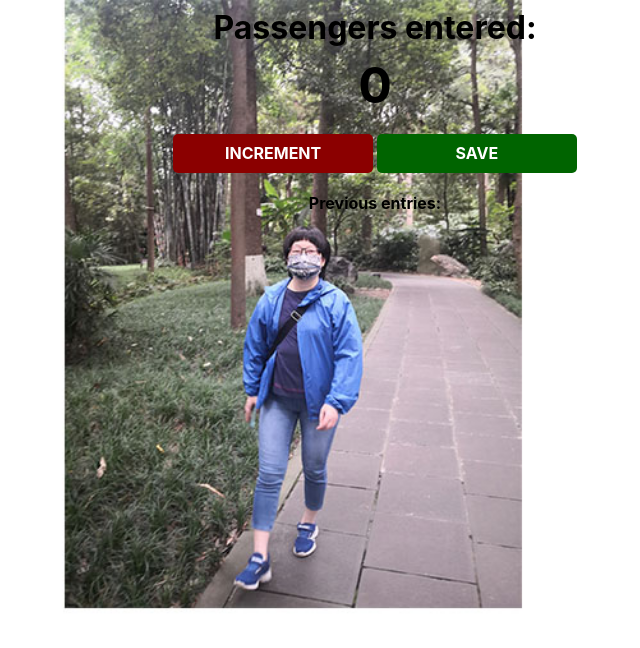
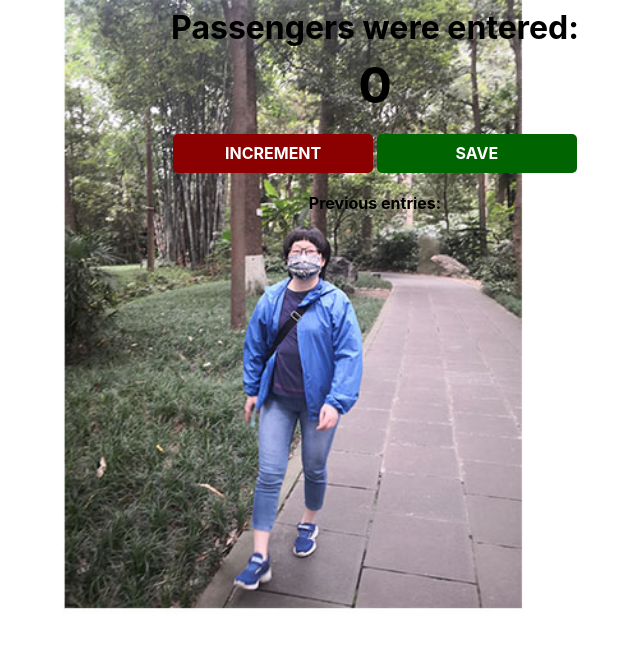
Before and after one commit to michaeljerry456/passenger_count2, a website built with Vite: page index.html in a window 1280 px wide. Shown: the whole page, without its empty margins (265-905 px from the left). Built offline with nearby package versions, Linux system fonts and the light colour scheme.

Commit message:
were entered

```diff
--- a/index.html
+++ b/index.html
@@ -3,7 +3,7 @@
         <link rel="stylesheet" href="index.css">
     </head>
     <body>
-        <h1>Passengers entered:</h1>
+        <h1>Passengers were entered:</h1>
         <h2 id="count-el">0</h2>
         <button id="increment-btn" onclick="increment()">INCREMENT</button>
         <button id="save-btn" onclick="save()">SAVE</button>
```
